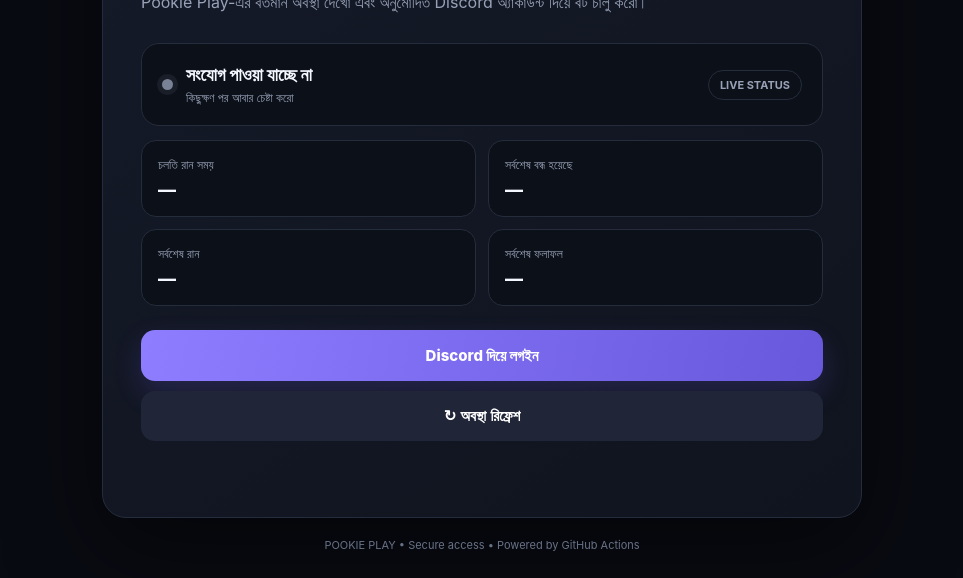
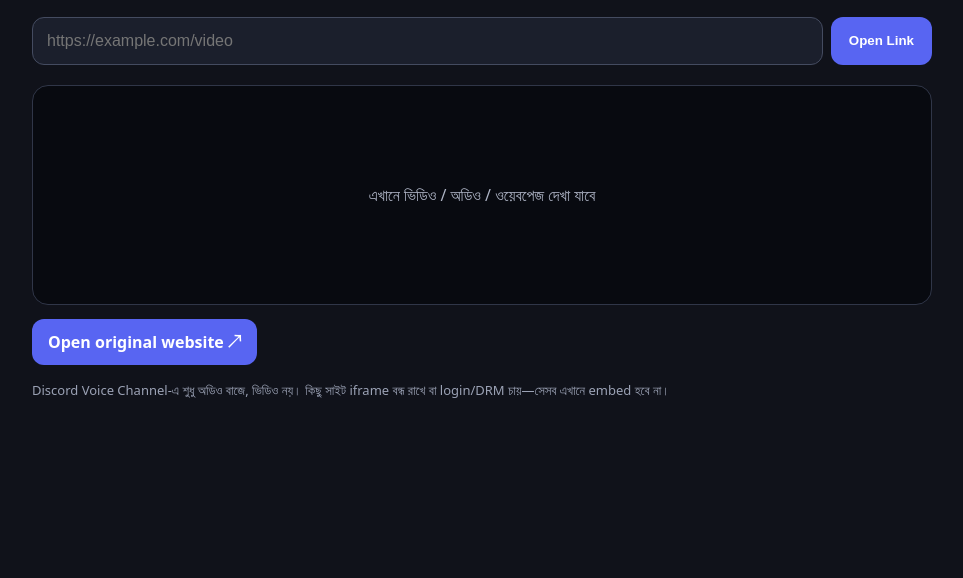
Before and after one commit to abirredoy/Pookie-Play, a website: page public/index.html in a window 1280 px wide. Shown: the part 235-813 px from the top of the page, without its empty margins (158-1121 px from the left). Drawn offline with Linux system fonts and the light colour scheme; no server answers.

Commit message:
Restore existing Link Player homepage

```diff
--- a/public/index.html
+++ b/public/index.html
@@ -1,34 +1,15 @@
 <!doctype html>
-<html lang="bn">
-<head>
-  <meta charset="utf-8"><meta name="viewport" content="width=device-width,initial-scale=1"><meta name="theme-color" content="#090b12">
-  <title>Pookie Play — Control Center</title>
-  <style>
-    :root{color-scheme:dark;--bg:#090b12;--panel:#121622;--line:#252c3b;--muted:#98a2b7;--text:#f5f7ff;--purple:#8b7cff;--green:#42d6a0}
-    *{box-sizing:border-box}body{margin:0;min-height:100vh;background:radial-gradient(ellipse at 50% -10%,#27204d 0,transparent 42%),var(--bg);color:var(--text);font-family:Inter,ui-sans-serif,system-ui,-apple-system,Segoe UI,sans-serif;display:grid;place-items:center;padding:26px}
-    .wrap{width:min(100%,760px)}header{display:flex;align-items:center;gap:14px;margin-bottom:28px}.logo{width:52px;height:52px;border-radius:17px;background:linear-gradient(145deg,#a99cff,#6553d9);display:grid;place-items:center;font-size:26px;box-shadow:0 12px 35px #7665ff44}.brand{font-weight:800;font-size:21px;letter-spacing:.2px}.sub{color:var(--muted);font-size:13px;margin-top:3px}
-    .panel{background:linear-gradient(145deg,#151a29,#10141e);border:1px solid var(--line);border-radius:24px;padding:clamp(22px,5vw,38px);box-shadow:0 28px 90px #0008}.eyebrow{color:#aaa0ff;font-size:12px;font-weight:800;letter-spacing:2px;text-transform:uppercase}.heading{font-size:clamp(26px,5vw,38px);font-weight:850;letter-spacing:-1.2px;margin:9px 0 8px}.desc{color:var(--muted);line-height:1.65;margin:0 0 28px}
-    .statusbox{border:1px solid var(--line);background:#0c1019;border-radius:18px;padding:20px;display:flex;align-items:center;justify-content:space-between;gap:16px}.statusleft{display:flex;align-items:center;gap:13px}.dot{width:11px;height:11px;border-radius:50%;background:#788196;box-shadow:0 0 0 5px #78819620}.dot.online{background:var(--green);box-shadow:0 0 0 5px #42d6a020}.dot.starting{background:#f3bd57;box-shadow:0 0 0 5px #f3bd5720}.statusname{font-size:18px;font-weight:800}.statushint{color:var(--muted);font-size:12px;margin-top:4px}.pill{border:1px solid var(--line);border-radius:999px;padding:7px 11px;color:var(--muted);font-size:11px;font-weight:700}
-    .stats{display:grid;grid-template-columns:repeat(2,minmax(0,1fr));gap:12px;margin:14px 0 24px}.stat{background:#0c1019;border:1px solid var(--line);border-radius:15px;padding:16px}.statlabel{color:var(--muted);font-size:12px}.statvalue{font-size:18px;font-weight:800;margin-top:7px;overflow-wrap:anywhere}
-    button,.login{width:100%;border:0;border-radius:14px;padding:16px 18px;background:linear-gradient(100deg,#8e7dff,#6858dc);color:white;font-size:15px;font-weight:850;cursor:pointer;box-shadow:0 12px 28px #7665ff30;transition:transform .15s,opacity .15s;text-decoration:none;display:block;text-align:center}button:hover,.login:hover{transform:translateY(-1px)}button:disabled{opacity:.5;cursor:not-allowed;transform:none}.secondary{background:#202638;box-shadow:none;margin-top:10px}.message{min-height:24px;color:var(--muted);font-size:13px;text-align:center;margin:14px 0 0;line-height:1.5}.hidden{display:none!important}.foot{color:#687287;text-align:center;font-size:11px;margin:20px 0 0}.userline{display:flex;justify-content:space-between;align-items:center;color:var(--muted);font-size:12px;margin:0 0 14px;gap:10px}.userline button{width:auto;padding:8px 12px;font-size:11px;background:transparent;box-shadow:none;border:1px solid var(--line)}@media(max-width:520px){body{padding:15px}.statusbox{align-items:flex-start;flex-direction:column}.stats{gap:9px}.stat{padding:13px}.statvalue{font-size:16px}}
-  </style>
-</head>
-<body><main class="wrap">
-<header><div class="logo">♫</div><div><div class="brand">POOKIE PLAY</div><div class="sub">Music Bot Control Center</div></div></header>
-<section class="panel"><div class="eyebrow">Dashboard / Overview</div><h1 class="heading">তোমার মিউজিক বট, তোমার নিয়ন্ত্রণে।</h1><p class="desc">Pookie Play-এর বর্তমান অবস্থা দেখো এবং অনুমোদিত Discord অ্যাকাউন্ট দিয়ে বট চালু করো।</p>
-<div id="userline" class="userline hidden"><span id="username"></span><button id="logout">লগআউট</button></div>
-<div class="statusbox"><div class="statusleft"><span id="dot" class="dot"></span><div><div id="status" class="statusname">অবস্থা দেখা হচ্ছে…</div><div id="hint" class="statushint">GitHub Actions-এর সঙ্গে সংযোগ করা হচ্ছে</div></div></div><span class="pill">LIVE STATUS</span></div>
-<div class="stats"><div class="stat"><div class="statlabel">চলতি রান সময়</div><div id="duration" class="statvalue">—</div></div><div class="stat"><div class="statlabel">সর্বশেষ বন্ধ হয়েছে</div><div id="stopped" class="statvalue">—</div></div><div class="stat"><div class="statlabel">সর্বশেষ রান</div><div id="lastduration" class="statvalue">—</div></div><div class="stat"><div class="statlabel">সর্বশেষ ফলাফল</div><div id="result" class="statvalue">—</div></div></div>
-<a id="login" class="login" href="/api/auth/login">Discord দিয়ে লগইন</a><button id="start" class="hidden">▶ START BOT</button><button id="refreshbtn" class="secondary">↻ অবস্থা রিফ্রেশ</button><p id="message" class="message" aria-live="polite"></p></section>
-<p class="foot">POOKIE PLAY • Secure access • Powered by GitHub Actions</p></main>
+<html lang="bn"><head><meta charset="utf-8"><meta name="viewport" content="width=device-width,initial-scale=1"><title>Pookie Play — Link Player</title>
+<style>
+:root{color-scheme:dark}*{box-sizing:border-box}body{margin:0;background:#10121a;color:#f4f5fa;font:16px system-ui,sans-serif;min-height:100vh;display:grid;place-items:center;padding:18px}.wrap{width:min(900px,100%)}h1{margin:0 0 8px;font-size:28px}.muted{color:#aeb4c5;line-height:1.5}.bar{display:flex;gap:8px;margin:20px 0}.bar input{flex:1;min-width:0;padding:14px;border:1px solid #444b60;border-radius:12px;background:#1b1f2c;color:white;font-size:16px}.bar button,.open{border:0;border-radius:12px;padding:0 18px;background:#5865f2;color:white;font-weight:700;cursor:pointer}.stage{background:#080a10;border:1px solid #303648;border-radius:16px;overflow:hidden;min-height:220px;display:grid;place-items:center}.stage video,.stage iframe{width:100%;aspect-ratio:16/9;border:0;background:#000}.placeholder{padding:36px;text-align:center;color:#aeb4c5}.actions{display:flex;gap:10px;align-items:center;flex-wrap:wrap;margin-top:14px}.open{display:inline-block;padding:12px 16px;text-decoration:none}.note{font-size:13px;color:#9ba2b5;margin-top:16px}@media(max-width:560px){.bar{flex-direction:column}.bar button{padding:14px}}
+</style></head>
+<body><main class="wrap"><h1>🎧 Pookie Play Link Player</h1>
+<p class="muted">যেকোনো ওয়েব লিংক পেস্ট করে Open চাপো। Direct video/audio ফাইল এখানে চলতে পারে; অন্য ওয়েবসাইট embed অনুমতি দিলে তার পেজ দেখা যাবে।</p>
+<form class="bar" id="form"><input id="url" type="url" placeholder="https://example.com/video" required><button type="submit">Open Link</button></form>
+<section class="stage" id="stage"><div class="placeholder">এখানে ভিডিও / অডিও / ওয়েবপেজ দেখা যাবে</div></section>
+<div class="actions"><a class="open" id="openOriginal" href="#" target="_blank" rel="noopener" hidden>Open original website ↗</a><span class="muted" id="status" aria-live="polite"></span></div>
+<p class="note">Discord Voice Channel-এ শুধু অডিও বাজে, ভিডিও নয়। কিছু সাইট iframe বন্ধ রাখে বা login/DRM চায়—সেসব এখানে embed হবে না।</p></main>
 <script>
-const $=id=>document.getElementById(id);let allowed=false,active=false;
-function duration(ms){if(ms==null||!Number.isFinite(ms))return"—";let s=Math.max(0,Math.floor(ms/1000));const h=Math.floor(s/3600);s%=3600;const m=Math.floor(s/60);s%=60;return h+"ঘ "+m+"মি "+s+"সে"}
-function date(v){return v?new Date(v).toLocaleString("bn-BD",{dateStyle:"medium",timeStyle:"short"}):"—"}
-async function loadMe(){try{const r=await fetch("/api/me",{cache:"no-store"}),d=await r.json();allowed=!!d.allowed;$("login").classList.toggle("hidden",!!d.loggedIn);$("userline").classList.toggle("hidden",!d.loggedIn);$("username").textContent=d.loggedIn?"লগইন: "+d.user.username:"";$("start").classList.toggle("hidden",!allowed);if(d.loggedIn&&!allowed)$("message").textContent="এই Discord অ্যাকাউন্টের Start Bot অনুমতি নেই।"}catch{}}
-async function loadStatus(){try{const r=await fetch("/api/status",{cache:"no-store"}),d=await r.json();active=!!d.active;$("dot").className="dot "+(d.state==="online"?"online":d.state==="starting"?"starting":"");$("status").textContent=d.state==="online"?"Online":d.state==="starting"?"Starting":d.state==="offline"?"Offline":"Status unavailable";$("hint").textContent=d.active?"GitHub Actions রান চলছে":d.conclusion?"সর্বশেষ রান শেষ হয়েছে":"এখনো কোনো রান পাওয়া যায়নি";$("duration").textContent=d.active?duration(d.durationMs):"—";$("stopped").textContent=d.active?"—":date(d.lastRunCompletedAt);$("lastduration").textContent=duration(d.lastRunDurationMs);$("result").textContent=d.conclusion||"—";$("start").disabled=!allowed||active;$("start").textContent=active?"BOT IS ALREADY RUNNING":"▶ START BOT";if(d.message)$("message").textContent=d.message}catch{$("status").textContent="সংযোগ পাওয়া যাচ্ছে না";$("hint").textContent="কিছুক্ষণ পর আবার চেষ্টা করো"}}
-$("start").addEventListener("click",async()=>{if(!allowed||active)return;$("start").disabled=true;$("start").textContent="STARTING…";$("message").textContent="বট চালু করার অনুরোধ পাঠানো হচ্ছে…";try{const r=await fetch("/api/start",{method:"POST"}),d=await r.json();$("message").textContent=d.message||d.error||"অনুরোধ সম্পন্ন";}catch{$("message").textContent="অনুরোধ পাঠানো যায়নি। আবার চেষ্টা করো।"}await loadStatus()});
-$("refreshbtn").addEventListener("click",async()=>{await loadMe();await loadStatus()});$("logout").addEventListener("click",async()=>{await fetch("/api/auth/logout",{method:"POST"});location.reload()});
-const errors={not_allowed:"তোমার Discord অ্যাকাউন্ট অনুমোদিত নয়।",oauth_denied:"Discord লগইন বাতিল করা হয়েছে।",oauth_failed:"Discord লগইন সম্পন্ন হয়নি। আবার চেষ্টা করো।",oauth_state:"নিরাপত্তা যাচাই ব্যর্থ হয়েছে। আবার লগইন করো।"};const err=new URLSearchParams(location.search).get("error");if(err&&errors[err])$("message").textContent=errors[err];
-(async()=>{await loadMe();await loadStatus();setInterval(loadStatus,15000)})();
+const form=document.getElementById('form'),input=document.getElementById('url'),stage=document.getElementById('stage'),status=document.getElementById('status'),openOriginal=document.getElementById('openOriginal');
+form.addEventListener('submit',e=>{e.preventDefault();let u;try{u=new URL(input.value.trim())}catch{return status.textContent='সঠিক লিংক দাও।'}if(!['http:','https:'].includes(u.protocol))return status.textContent='শুধু http/https লিংক ব্যবহার করো।';stage.replaceChildren();openOriginal.href=u.href;openOriginal.hidden=false;const path=u.pathname.toLowerCase();const media=/\.(mp4|m4v|webm|mov|ogv|mp3|m4a|aac|wav|ogg|opus|flac)$/.test(path);if(media){const el=document.createElement('video');el.src=u.href;el.controls=true;el.playsInline=true;el.preload='metadata';stage.append(el);status.textContent='Play চাপ দিয়ে চালাও।'}else{const frame=document.createElement('iframe');frame.src=u.href;frame.allow='autoplay; fullscreen; picture-in-picture';frame.allowFullscreen=true;frame.referrerPolicy='no-referrer';stage.append(frame);status.textContent='সাইট embed অনুমতি না দিলে Open original website চাপো।'}});
 </script></body></html>
```
